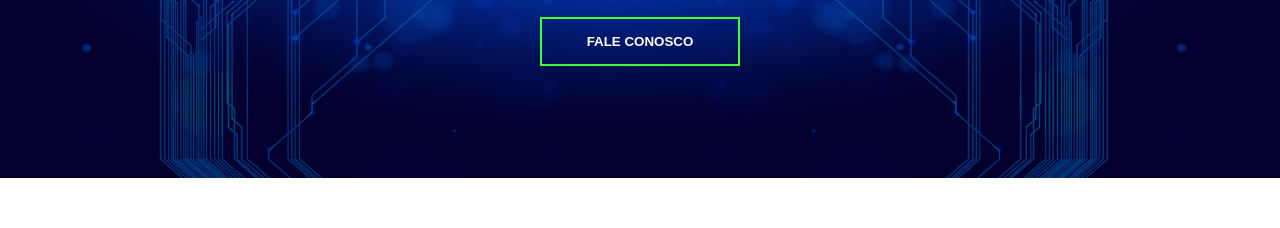
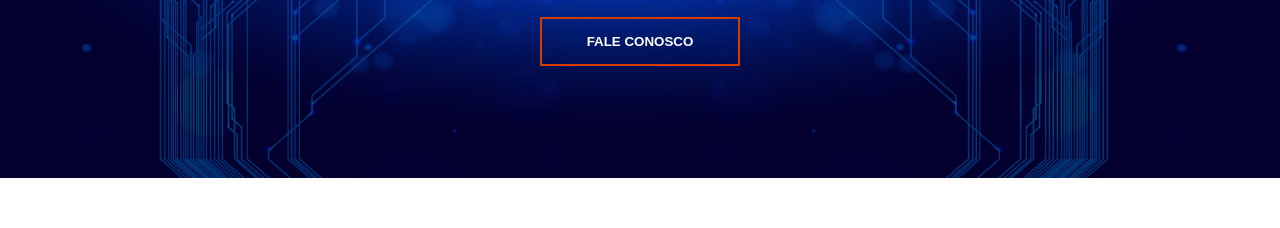
Before and after one commit to CaioRibeiro94/Model1v2, a plain HTML site: page index.html in a window 1280 px wide. Shown: the part 302-530 px from the top of the page. Drawn offline with nearby package versions, Linux system fonts and the light colour scheme.

Commit message:
Add files via upload

```diff
--- a/css/style.css
+++ b/css/style.css
@@ -168,6 +168,7 @@ header.rolagem a{
     .footer p{
         font-size: 1.2em;
     }
+
 }
 
 /* Introdução */
@@ -181,7 +182,6 @@ header.rolagem a{
     padding: 60px 10px;
     text-align: center;
     color:#fff;
-
 }
 .banner{
     height: 60vh;
@@ -195,9 +195,10 @@ header.rolagem a{
     flex-direction: column;
     justify-content: center;
     align-items: center;
+    flex-wrap: wrap;
 }
 
-button{
+.equipe-item  button{
     position: relative;
     width: 200px;
     padding: 15px 0;
@@ -212,7 +213,18 @@ button{
     text-transform: uppercase;
 }
 .btn-w button{
-    border: 2px solid #3eff37;
+    position: relative;
+    width: 200px;
+    padding: 15px 0;
+    text-align: center;
+    margin: 20px 45px;
+    font-weight: bold;
+    border: 2px solid #d63d00;
+    background: transparent;
+    color: #fff;
+    cursor: pointer;
+    overflow: hidden;
+    text-transform: uppercase;
 }
 .btn-w a{
     background:#3eff37;
@@ -223,10 +235,6 @@ button{
     bottom: 0;
     z-index: -1;
     transition: 0.5s;
-}
-
-button:hover a{
-    width: 100%;
 }
 
 /* Sobre */
@@ -368,3 +376,8 @@ button:hover a{
     font-size: 2em;
     color: #fff;
 }
+@media  (max-width: 668px) {
+    h1{
+        font-size: 1.5em;
+    }
+}
```
